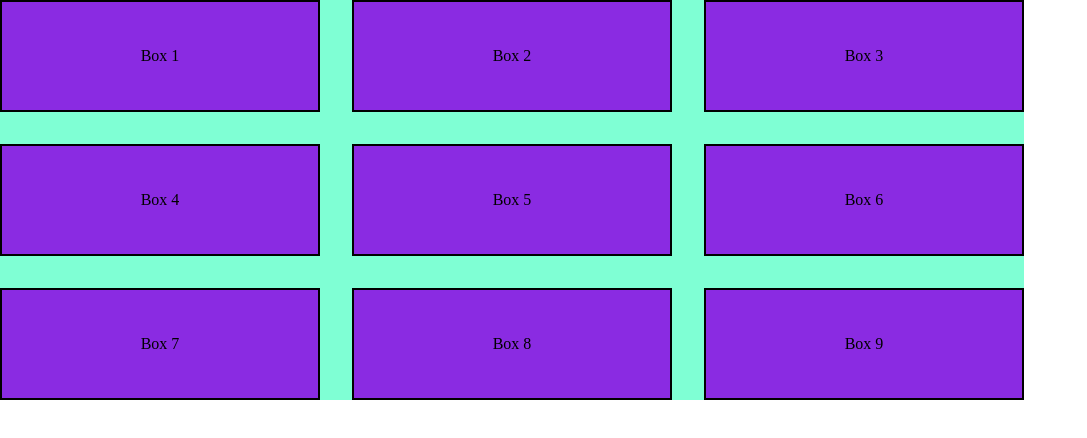
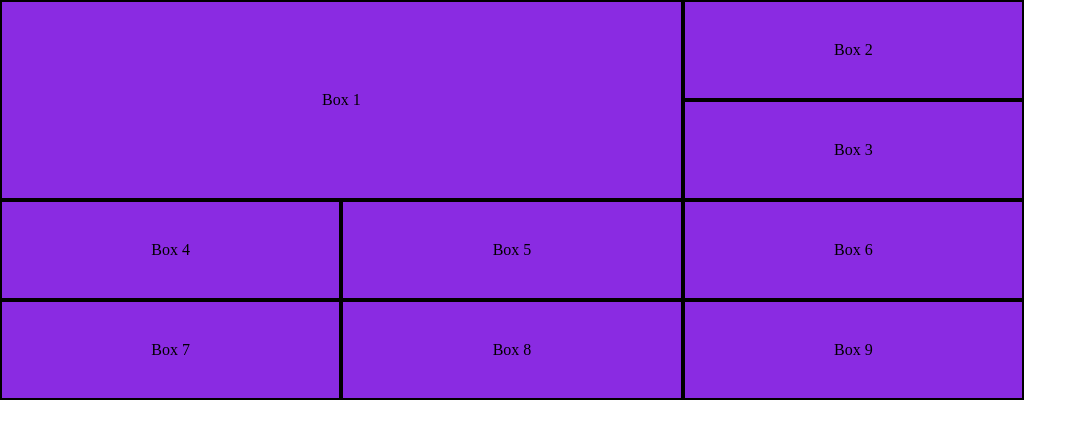
Before and after one commit to sunisha2004/grid, a plain HTML site: page index.html in a window 1280 px wide. Shown: the whole page, without its empty margins (0-1087 px from the left). Drawn offline with Linux system fonts and the light colour scheme.

Commit message:
second commit

```diff
--- a/style.css
+++ b/style.css
@@ -10,11 +10,15 @@
     grid-template-columns: 1fr 1fr 1fr;
     grid-template-columns: auto auto auto;
     grid-template-columns: repeat(3, 1fr);
-    gap: 2rem;
+    /* grid-template-rows: 2fr;controls height of rows
+    grid-auto-rows: 3fr;control remaining height
+    grid-template-columns: 100px 100px 100px; */
+    /* gap: 2rem; */
     /* column-gap: 2rem; */
     /* row-gap: 2rem; */
     justify-content: center;
     /* align-content: center; */
+
 }
 
 .box{
@@ -26,3 +30,17 @@
     justify-content: center;
     display: flex;
 }
+#box1{
+    /* grid-column-start: 1;
+    grid-column-end: 3;
+    grid-row-start: 2;
+    grid-row-end: 3; */
+
+    /* grid-column-start: span 1;
+    grid-column-end: span 2;
+    grid-row-start: 1;
+    grid-row-end: 2; */
+
+    grid-column: 1/3;
+    grid-row: 1/3;
+}
```
